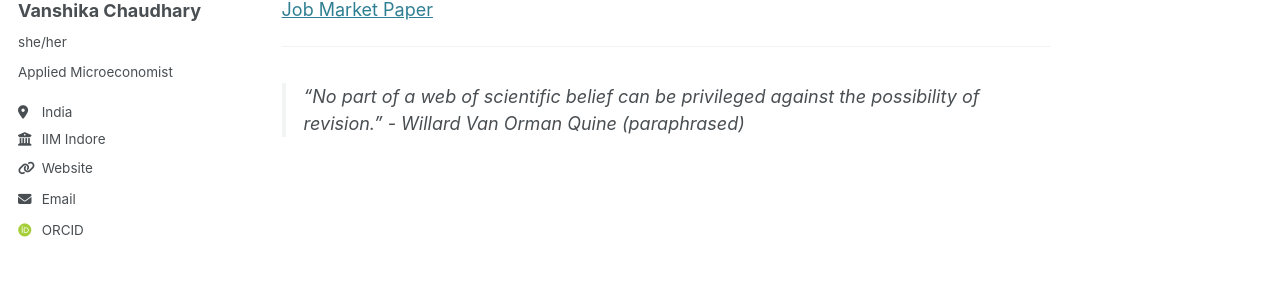
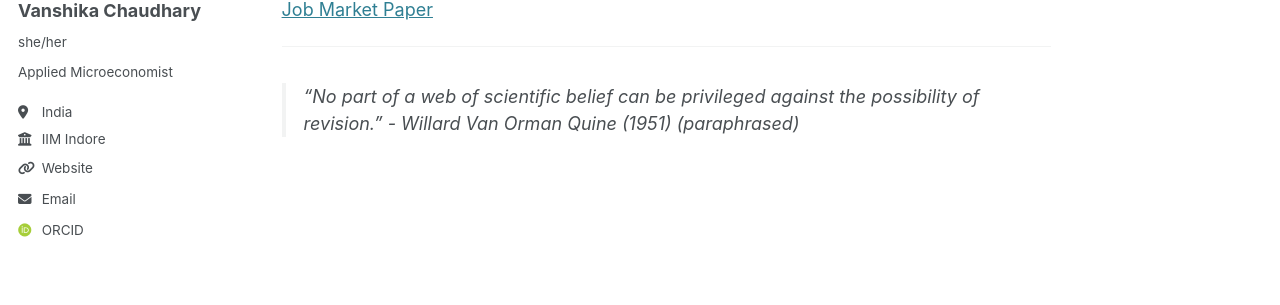
Before and after one commit to vanshika-chaudhary-economics/vanshika-chaudhary-economics.github.io, a Jekyll site: the page built from _pages/about.md, in a window 1280 px wide and 900 px high, scrolled down 559 px. Shown: the part 347-652 px from the top of the window. Built offline with Jekyll 4.4.1, drawn with Linux system fonts in a browser that asks for light colours; some web fonts are replaced.

Commit message:
Update about.md

```diff
--- a/_pages/about.md
+++ b/_pages/about.md
@@ -25,4 +25,4 @@
 
 ------
 
-> "No part of a web of scientific belief can be privileged against the possibility of revision." - Willard Van Orman Quine (paraphrased)
+> "No part of a web of scientific belief can be privileged against the possibility of revision." - Willard Van Orman Quine (1951) (paraphrased)
```
